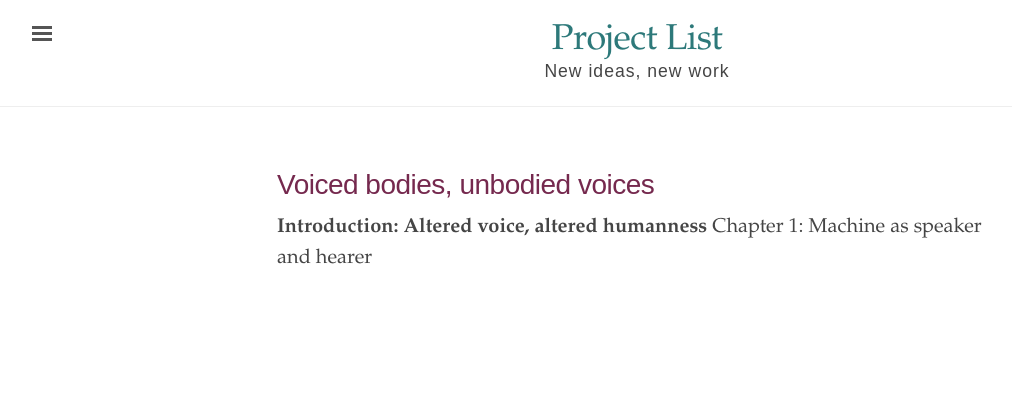
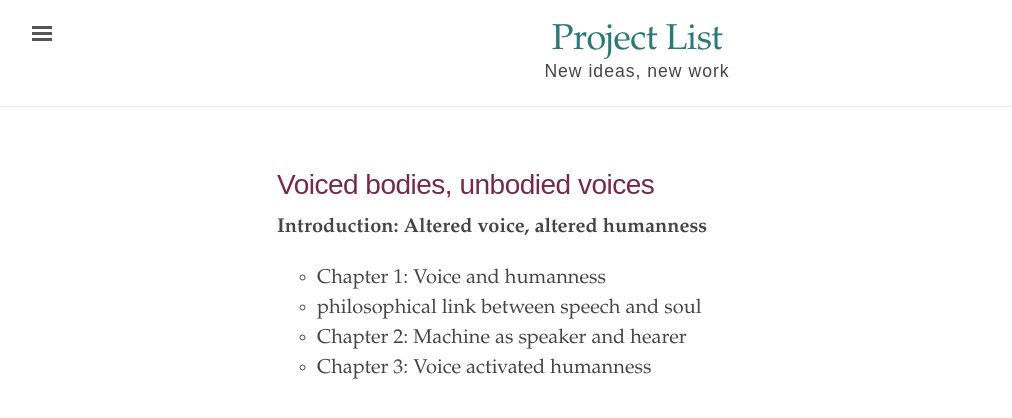
Before and after one commit to ylimem/ed, a Jekyll site: the page built from _texts/voicedbodies.md, in a window 1280 px wide. Shown: the top 418 px of the page, without its empty margins (3-1015 px from the left). Built offline with Jekyll 4.4.1, drawn with Linux system fonts in a browser that asks for light colours.

Commit message:
Update voicedbodies.md
attempted to make nested list

```diff
--- a/_texts/voicedbodies.md
+++ b/_texts/voicedbodies.md
@@ -5,4 +5,7 @@
 source: notes
 ---
 <strong>Introduction: Altered voice, altered humanness</strong>
-Chapter 1: Machine as speaker and hearer
+* Chapter 1: Voice and humanness
+- philosophical link between speech and soul
+* Chapter 2: Machine as speaker and hearer
+* Chapter 3: Voice activated humanness
```
